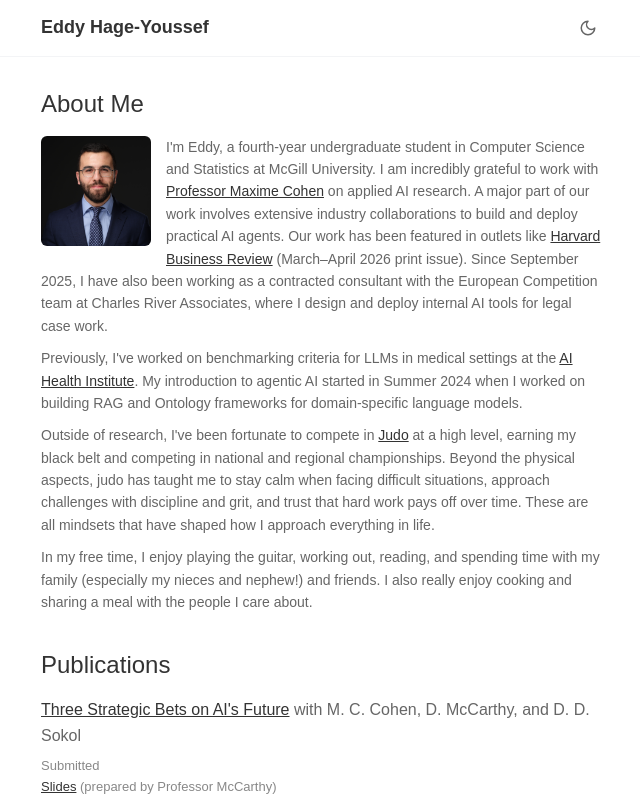
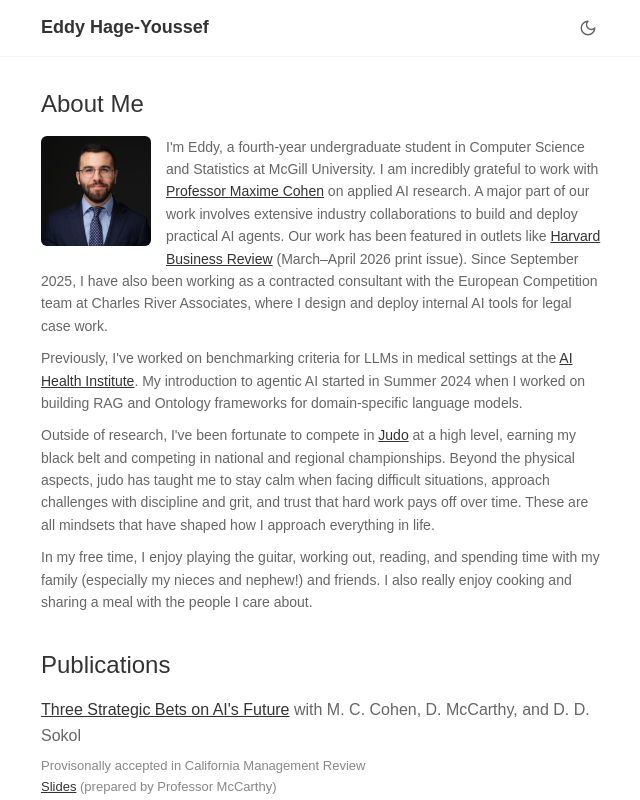
Before and after one commit to ehagey/personal-website-eddy, a React (Vite) app: page / in a window 1280 px wide. Shown: the top 800 px of the page, without its empty margins (319-959 px from the left). Built offline with nearby package versions, Linux system fonts and the light colour scheme.

Commit message:
Changes
Co-authored-by: ehagey <150868906+ehagey@users.noreply.github.com>

```diff
--- a/src/components/PublicationsSection.tsx
+++ b/src/components/PublicationsSection.tsx
@@ -43,7 +43,7 @@ const PublicationsSection = () => {
             <p style={{
             fontSize: '13px',
             color: 'var(--site-text-faint)'
-          }}>Submitted</p>
+          }}>Provisonally accepted in California Management Review</p>
             <p style={{
             fontSize: '13px',
             color: 'var(--site-text-faint)'
```
